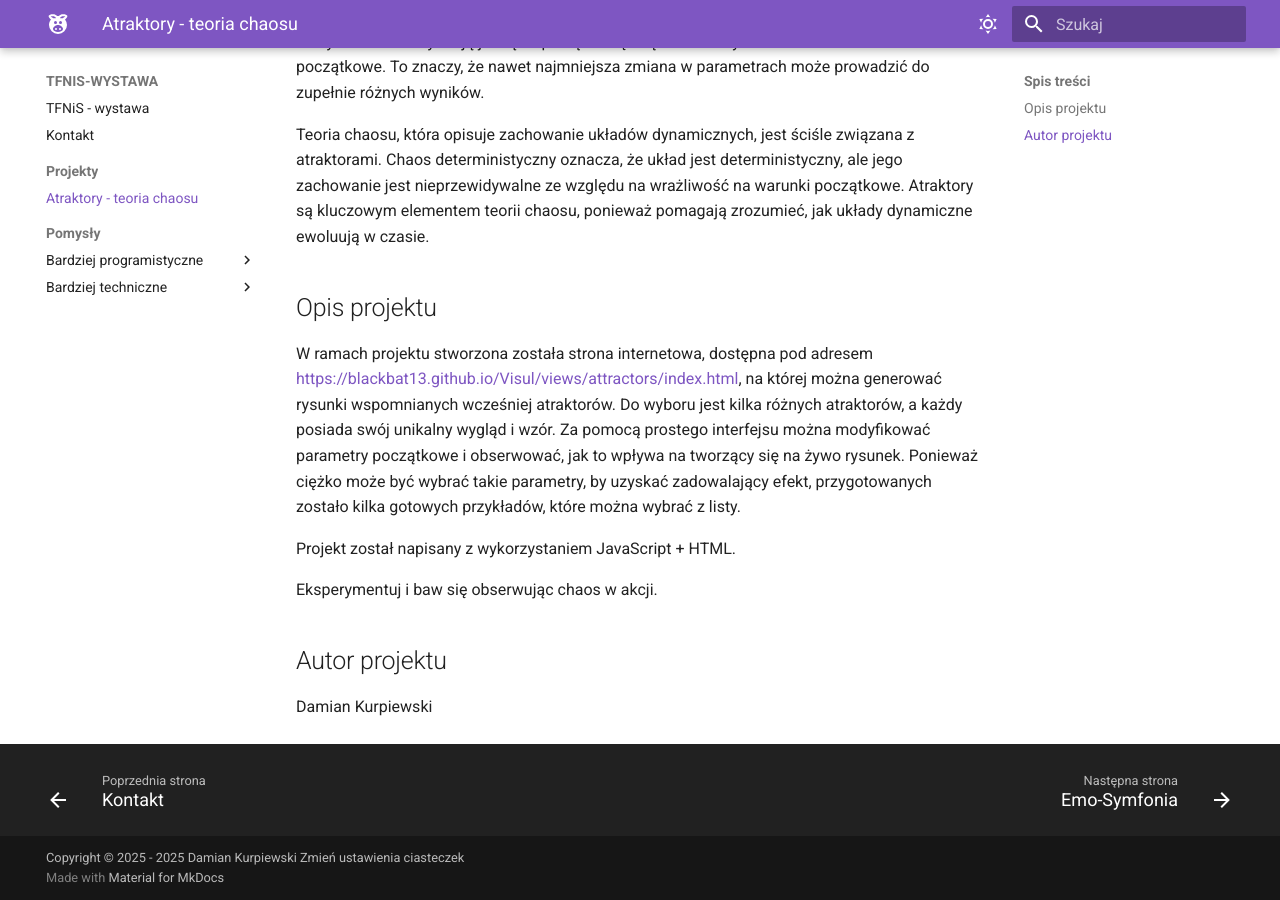
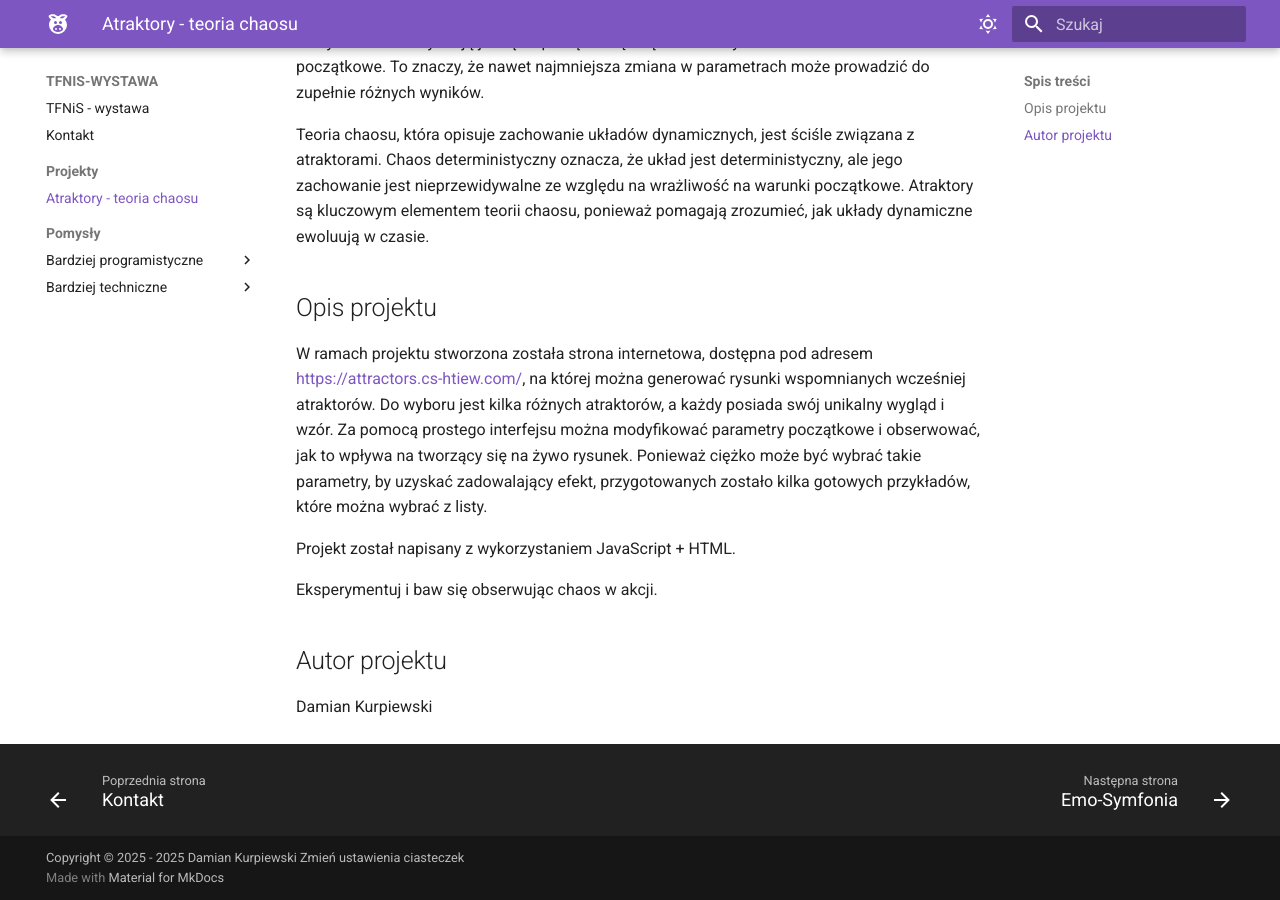
Before and after one commit to blackbat13/tfnis-wystawa, an MkDocs documentation site: the page built from docs/projects/attractors.md, in a window 1280 px wide and 900 px high, scrolled down 2139 px. Built offline with MkDocs 1.6.1 and Material for MkDocs 9.7.7, drawn with Linux system fonts in a browser that asks for light colours; plug-ins that fetch from the network failed and are left out; some of the changed lines change nothing that is shown.

Commit message:
Update attractors.md

```diff
--- a/docs/projects/attractors.md
+++ b/docs/projects/attractors.md
@@ -28,7 +28,7 @@ Teoria chaosu, która opisuje zachowanie układów dynamicznych, jest ściśle z
 
 ## Opis projektu
 
-W ramach projektu stworzona została strona internetowa, dostępna pod adresem [https://blackbat13.github.io/Visul/views/attractors/index.html](https://blackbat13.github.io/Visul/views/attractors/index.html), na której można generować rysunki wspomnianych wcześniej atraktorów. Do wyboru jest kilka różnych atraktorów, a każdy posiada swój unikalny wygląd i wzór. Za pomocą prostego interfejsu można modyfikować parametry początkowe i obserwować, jak to wpływa na tworzący się na żywo rysunek. Ponieważ ciężko może być wybrać takie parametry, by uzyskać zadowalający efekt, przygotowanych zostało kilka gotowych przykładów, które można wybrać z listy.
+W ramach projektu stworzona została strona internetowa, dostępna pod adresem [https://attractors.cs-htiew.com/](https://attractors.cs-htiew.com/), na której można generować rysunki wspomnianych wcześniej atraktorów. Do wyboru jest kilka różnych atraktorów, a każdy posiada swój unikalny wygląd i wzór. Za pomocą prostego interfejsu można modyfikować parametry początkowe i obserwować, jak to wpływa na tworzący się na żywo rysunek. Ponieważ ciężko może być wybrać takie parametry, by uzyskać zadowalający efekt, przygotowanych zostało kilka gotowych przykładów, które można wybrać z listy.
 
 Projekt został napisany z wykorzystaniem JavaScript + HTML.
 
```
